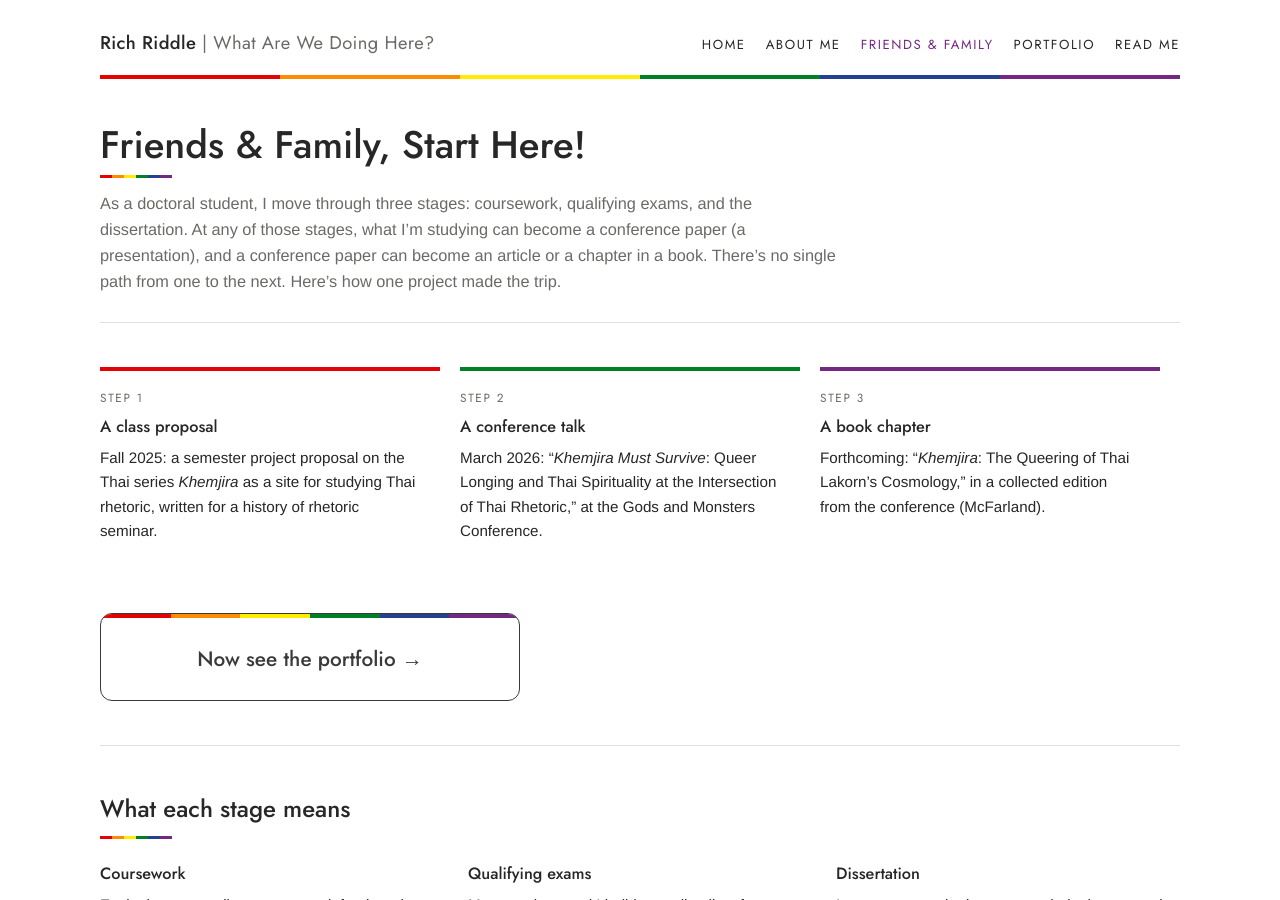
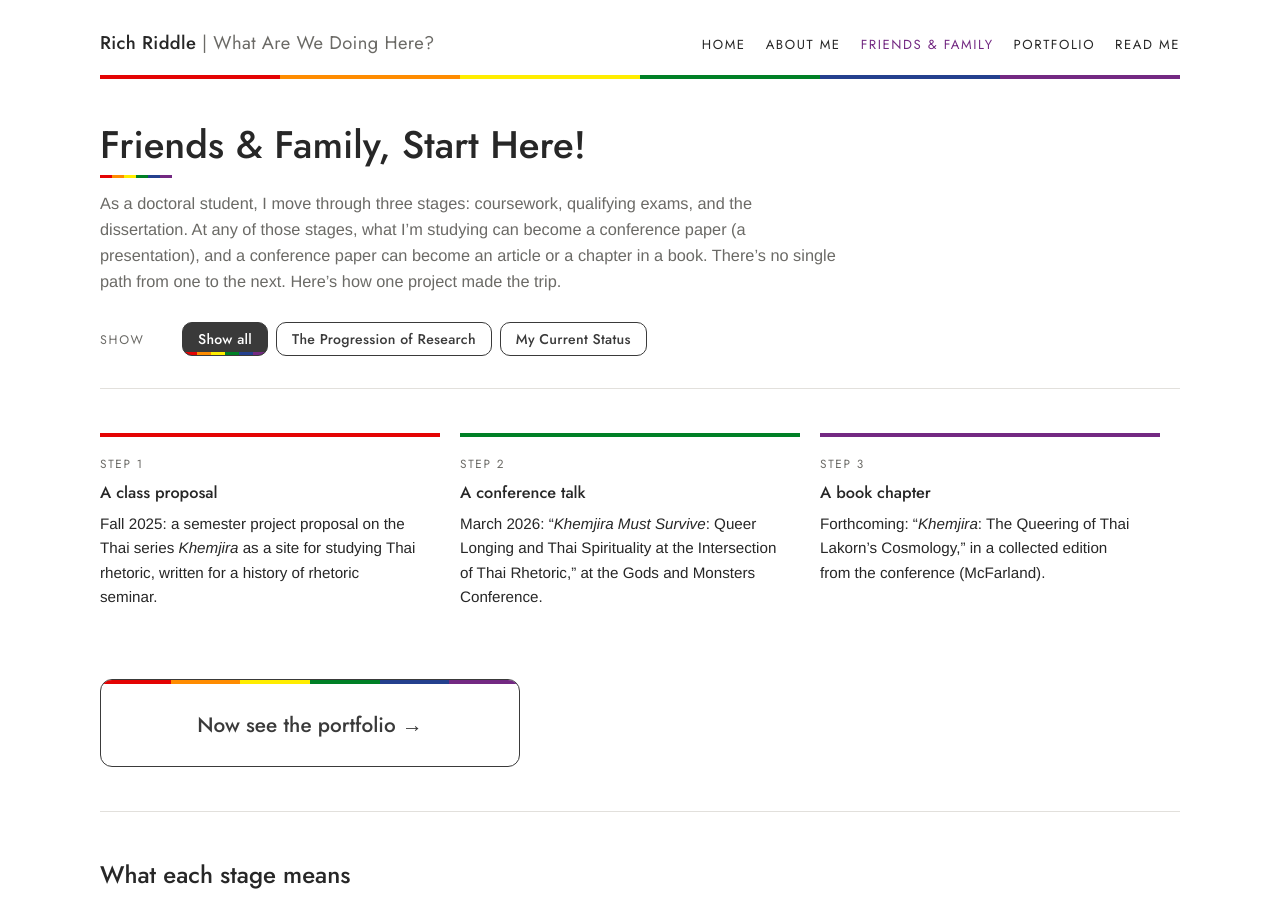
Before and after one commit to prof-richriddle/portfolio, a Jekyll site: the page built from family.html, in a window 1280 px wide and 900 px high. Built offline with Jekyll 4.4.1, drawn with Linux system fonts in a browser that asks for light colours.

Commit message:
Draft: Show buttons on About Me and Friends & Family (not live)
Co-Authored-By: Claude Opus 5.5 <noreply@anthropic.com>
Claude-Session: https://claude.ai/code/session_01LKxkcfdpkeKgywibvvsXFB

```diff
--- a/assets/js/site.js
+++ b/assets/js/site.js
@@ -1,5 +1,5 @@
 (function () {
-  // Portfolio page only: type buttons and topic filters.
+  // Any page with Show buttons: type buttons, plus topic filters where they exist.
   var typeBtns = document.querySelectorAll("[data-show]");
   var chips = document.querySelectorAll(".chip");
   if (!typeBtns.length) return;
@@ -38,6 +38,6 @@
 
   var start = (location.hash || "").replace("#", "");
   if (start === "abstracts") start = "coursework";
-  if (["major", "samples", "coursework", "certifications"].indexOf(start) > -1) state.show = start;
+  if (start && document.querySelector('[data-show="' + start + '"]')) state.show = start;
   apply();
 })();
--- a/family.html
+++ b/family.html
@@ -8,7 +8,18 @@ title: Friends & Family
   <p>As a doctoral student, I move through three stages: coursework, qualifying exams, and the dissertation. At any of those stages, what I’m studying can become a conference paper (a presentation), and a conference paper can become an article or a chapter in a book. There’s no single path from one to the next. Here’s how one project made the trip.</p>
 </div>
 
-<section aria-label="One project, start to finish">
+<div class="controls">
+  <div class="control-row">
+    <span class="control-label" id="type-label">Show</span>
+    <div class="seg" role="group" aria-labelledby="type-label">
+      <button type="button" id="type-all" data-show="all" aria-pressed="true">Show all</button>
+      <button type="button" id="type-progression" data-show="progression" aria-pressed="false">The Progression of Research</button>
+      <button type="button" id="type-status" data-show="status" aria-pressed="false">My Current Status</button>
+    </div>
+  </div>
+</div>
+
+<section data-type="progression" aria-label="One project, start to finish">
   <ol class="steps">
     <li><h3>A class proposal</h3><p>Fall 2025: a semester project proposal on the Thai series <i>Khemjira</i> as a site for studying Thai rhetoric, written for a history of rhetoric seminar.</p></li>
     <li><h3>A conference talk</h3><p>March 2026: “<i>Khemjira Must Survive</i>: Queer Longing and Thai Spirituality at the Intersection of Thai Rhetoric,” at the Gods and Monsters Conference.</p></li>
@@ -16,12 +27,12 @@ title: Friends & Family
   </ol>
 </section>
 
-<section class="next">
+<section class="next" data-type="progression">
   <a class="big-btn big-btn--main" href="{{ '/portfolio.html' | relative_url }}"><span class="big-label">Now see the portfolio →</span><span class="big-sub">Research &amp; Writing: major work, writing samples, and coursework</span></a>
 </section>
 
 <!-- ===== WHAT EACH STAGE MEANS (edit the text here) ===== -->
-<section aria-labelledby="stages-h">
+<section data-type="status" aria-labelledby="stages-h">
   <div class="sec-head"><h2 id="stages-h">What each stage means</h2></div>
   <div class="teach">
     <div><h3>Coursework</h3><p>Each class meets live once a week for three hours, after I’ve read roughly 100 pages of joy. Along the way I write reading responses, project proposals, and presentations, and each class ends with a final semester project.</p></div>
@@ -33,7 +44,7 @@ title: Friends & Family
 <!-- ===== WHERE I AM NOW =====
      To move the purple triangle, change data-current below to the number of the stage you're in:
      1 = apply, 2 = coursework, 3 = qualifying exams, 4 = dissertation research, 5 = writing and defending, 6 = hooding -->
-<section aria-labelledby="now-h">
+<section data-type="status" aria-labelledby="now-h">
   <div class="sec-head"><h2 id="now-h">Where I am now</h2></div>
   <ol class="timeline" data-current="2">
     <li><span class="tl-when">Fall 2024</span><span class="tl-what">Apply to the program</span></li>
```
Also changed, not shown: about.html (+16 -5 lines).
